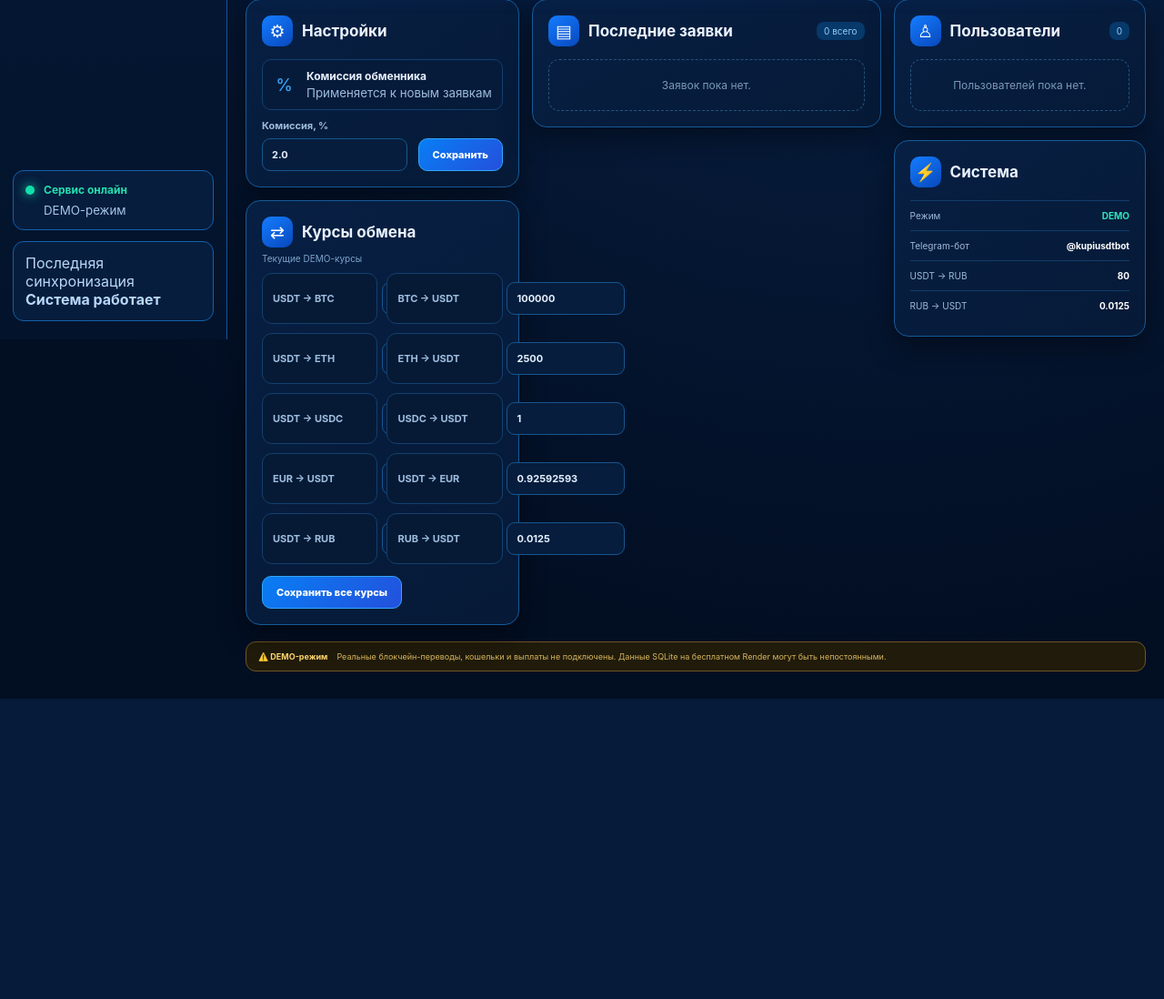
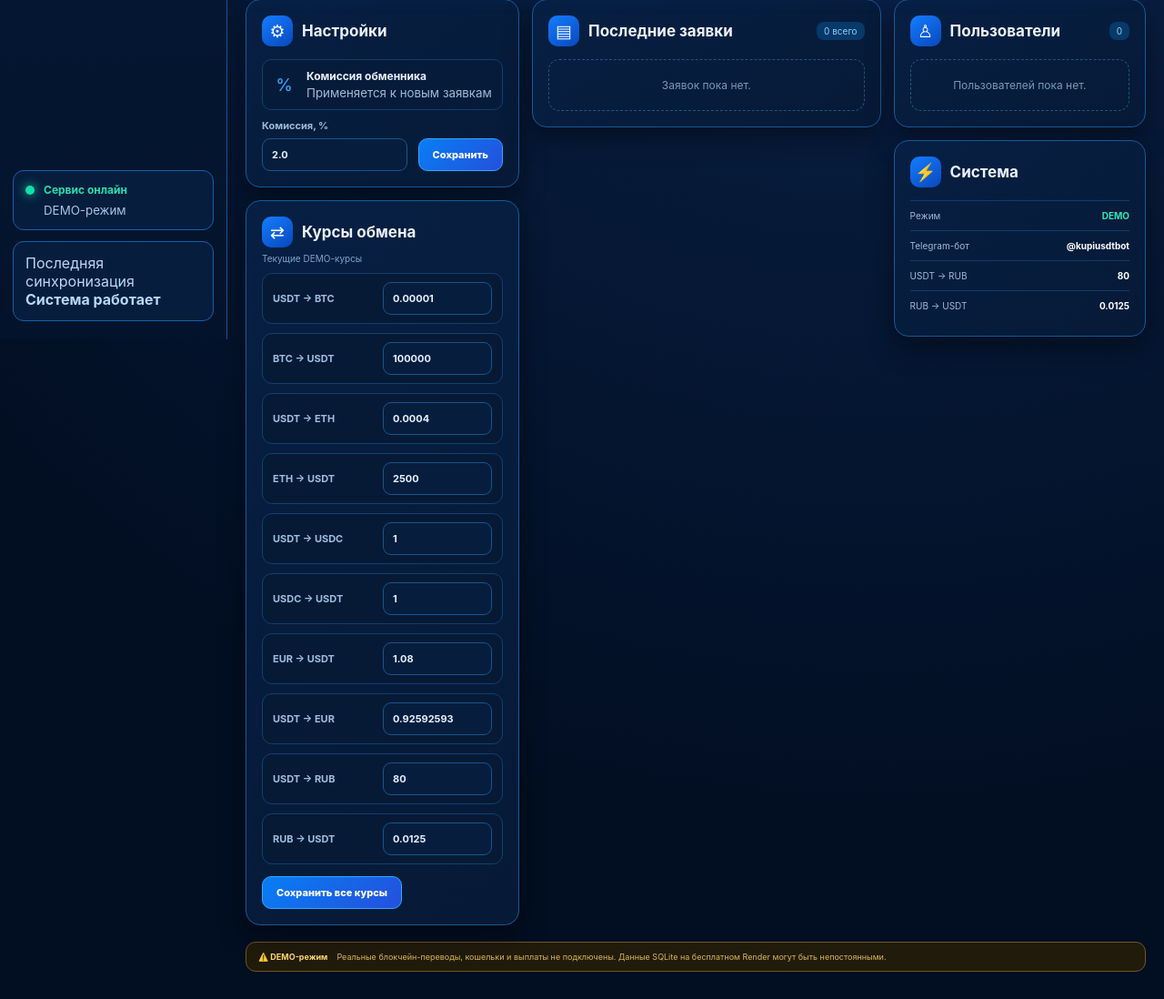
Before and after one commit to privetandrei7/crypto_exchange, a FastAPI app: page /admin in a window 1280 px wide. Shown: the part 427-1525 px from the top of the page at 91% size. Before the commit the page ends 1195 px from the top, so only its background shows below. Run offline with FastAPI, Linux system fonts and the light colour scheme; the visitor is signed in with stand-in values (Sample User, id 1); data comes from the database, SQL or seed files in the repository; data that the repository does not hold is empty; parts of the project's set-up code (start-up, migrations or seed data) failed here and were passed over.

Commit message:
Fix admin dashboard rates block alignment

```diff
--- a/templates/admin.html
+++ b/templates/admin.html
@@ -5,6 +5,17 @@
   <meta name="viewport" content="width=device-width,initial-scale=1">
   <title>Crypto Exchange — Админ-панель</title>
   <link rel="stylesheet" href="/static/style.css?v=20260915-11">
+  <style>
+    /* Layout fix: the rates card sits in the narrow left column, so its
+       two-column grid must collapse to one column instead of overflowing
+       into the orders column. Visual design remains unchanged. */
+    .workspace-grid .left-column .rate-grid{grid-template-columns:1fr}
+    .workspace-grid .left-column .rate-grid label{grid-template-columns:minmax(0,1fr) minmax(120px,1fr)}
+    .workspace-grid .left-column .rate-grid input{width:100%;min-width:0}
+    @media(max-width:760px){
+      .workspace-grid .left-column .rate-grid label{grid-template-columns:1fr}
+    }
+  </style>
 </head>
 <body>
 <div class="crypto-admin">
```
